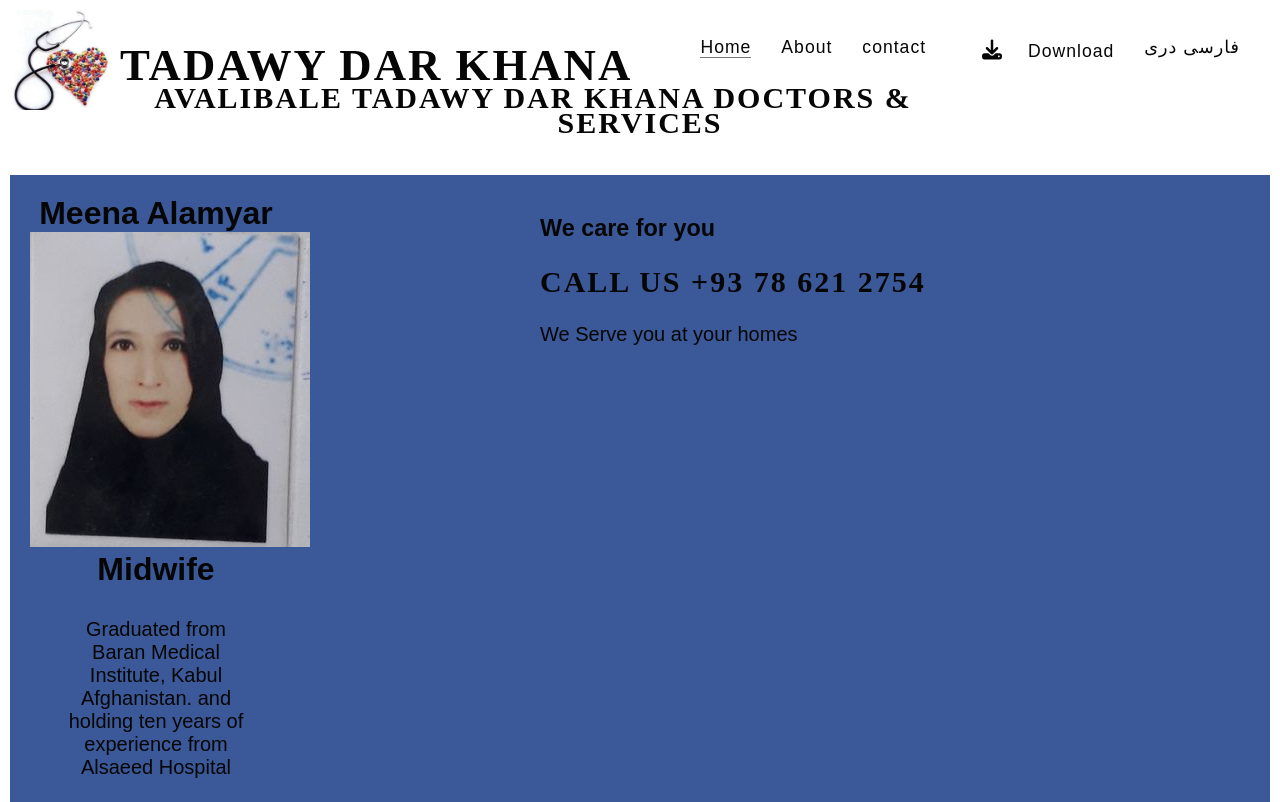
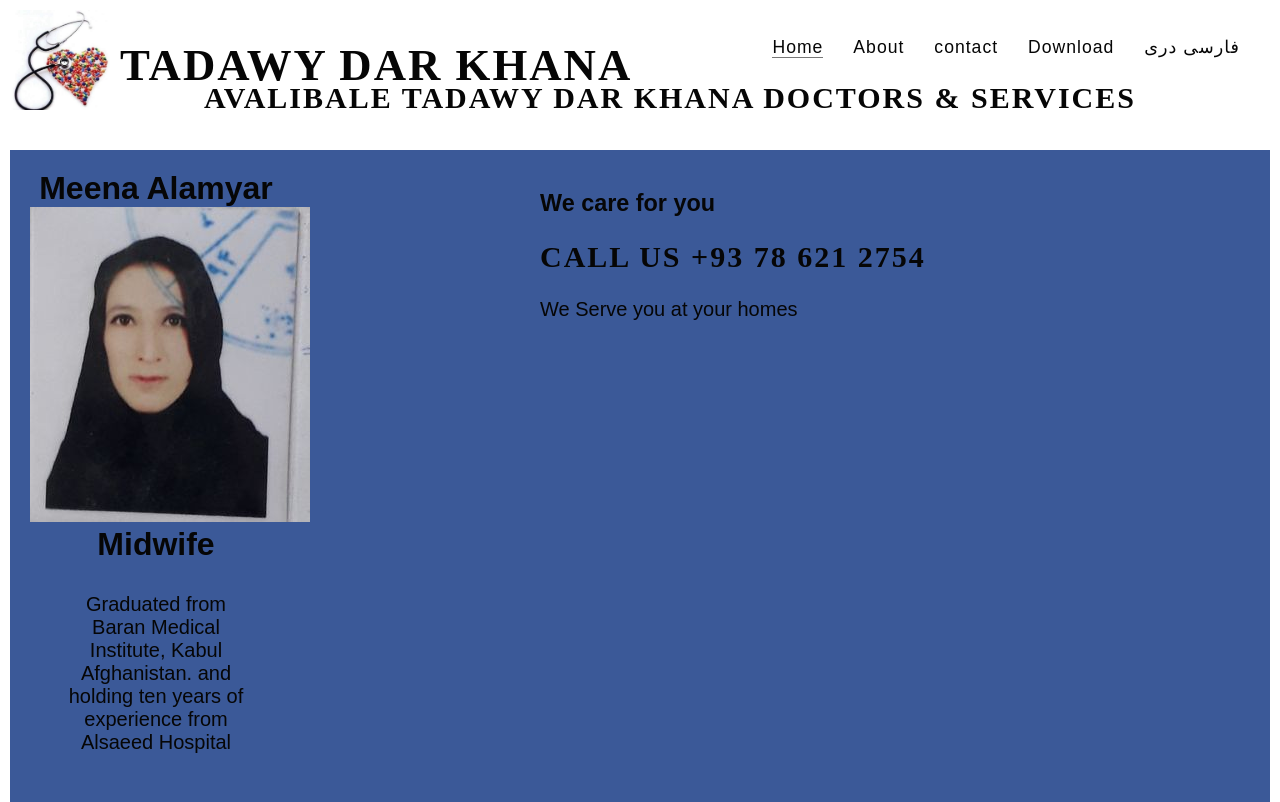
Before and after one commit to manizha01/home-dr, a plain HTML site: page mena.html in a window 1280 px wide. Shown: the top 802 px of the page. Drawn offline with Linux system fonts and the light colour scheme.

Commit message:
Update mena.html

```diff
--- a/mena.html
+++ b/mena.html
@@ -23,12 +23,11 @@
         <nav>
             <ul id="menu">
                 <li>
-          <a href="index2.html"> فارسی دری</a>
+                <a href="index2.html"> فارسی دری</a>
               </li>
                 <li>
-          <a href="css/contract-sample-for-Drs..pdf" target="blank">
-          <i class="fa fa-download" aria-hidden="true"></i><span>Download</span></a>
-         </li>
+                 <a href="css/contract-sample-for-Drs..pdf" target="blank">Download</a>
+             </li>
               <li>
                 <a href="contact.html">contact</a>
               </li>
```
